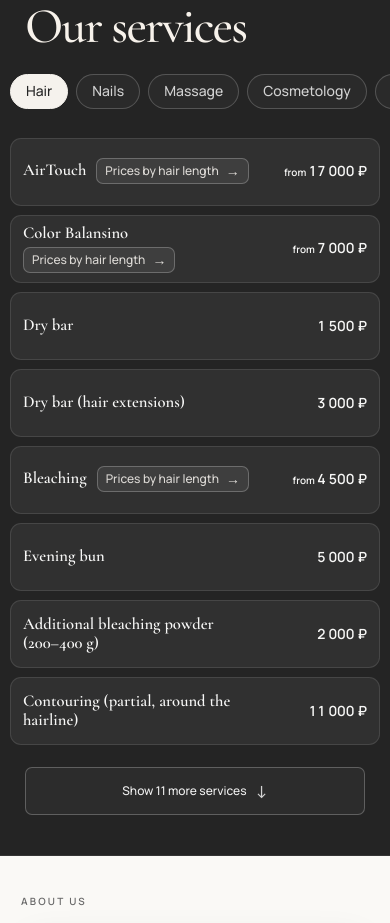
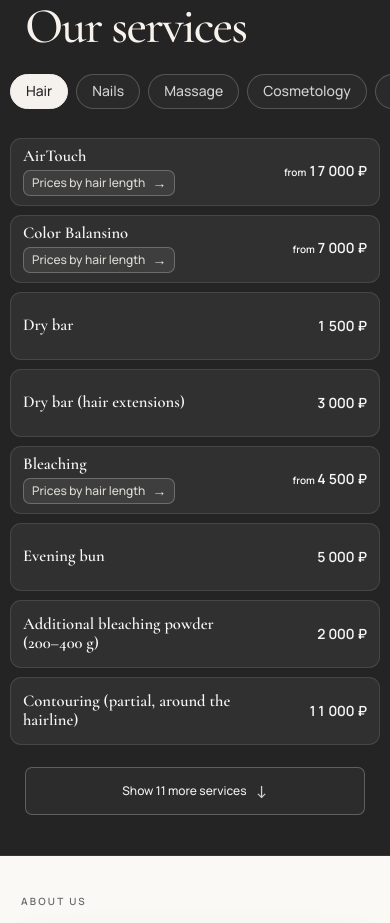
Before and after one commit to TanemTech/Grisha_beauty_lab, a plain HTML site: page index.html in a window 390 px wide. Shown: the part 1635-2558 px from the top of the page. Drawn offline with nearby package versions, Linux system fonts and the light colour scheme.

Commit message:
Align options control beneath service title on both layouts

```diff
--- a/beauty-lab-mobile.css
+++ b/beauty-lab-mobile.css
@@ -23,3 +23,6 @@ html[data-br-device="mobile"] :is(#stdOpenGallery,#stdStickyGalleryOpen,#stdView
 @media(prefers-reduced-motion:reduce){html[data-br-device="mobile"] #salon-mobile .tn22-master-shell{transform:none!important;opacity:1!important;transition:none!important}html[data-br-device="mobile"] :is(#stdOpenGallery,#stdStickyGalleryOpen,#stdViewWorks,#stdViewGallery,.tn22-port-all,.tn22-worklink,.tn22-view-gallery,[data-master-gallery]){animation:none!important}html[data-br-device="mobile"] #salon-mobile .tanem-options-label::after{transition:none!important}}
 
 @keyframes tanem-gallery-hint{0%,82%,100%{filter:brightness(1)}90%{filter:brightness(1.075)}}
+
+/* Keep the options control close under the title, flush to the same left edge. */
+html[data-br-device="mobile"] #salon-mobile :is(#tn13Services,.tanem-master-price-list) .tanem-service-options{flex:0 0 100%!important;width:100%!important}
--- a/salon-palette.css
+++ b/salon-palette.css
@@ -1017,3 +1017,6 @@ html[data-br-device] :is(#stdOpenGallery,#stdStickyGalleryOpen,#stdViewWorks,#st
 #salonDesktopContacts .std-contact-map{flex:0 0 430px!important;height:430px!important;min-height:430px!important}
 #salonDesktopContacts .std-contact-map iframe{display:block!important;width:100%!important;height:100%!important;min-height:430px!important}
 @media(max-width:1200px){#salonDesktopContacts .std-contact-body{min-height:350px!important}#salonDesktopContacts .std-contact-right{min-height:350px!important}#salonDesktopContacts .std-contact-map{flex-basis:350px!important;height:350px!important;min-height:350px!important}#salonDesktopContacts .std-contact-map iframe{min-height:350px!important}}
+
+/* Keep the options control close under the title, flush to the same left edge. */
+html[data-br-device] :is(#salon-desktop-v1,#salon-mobile) :is(#salonDesktopServices,#tn13Services,.tanem-master-price-list) .tanem-service-options{flex:0 0 100%!important;width:100%!important}
```
Also changed, not shown: 1 other file.
